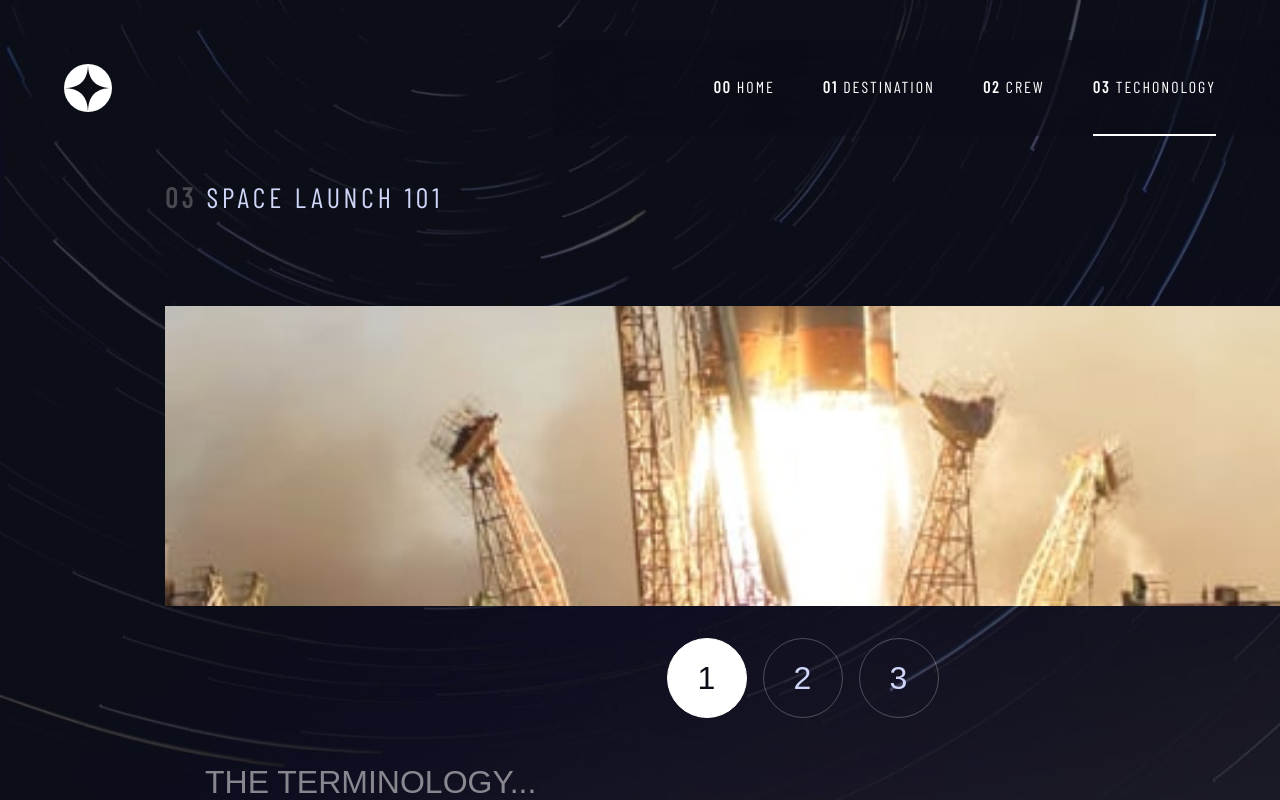
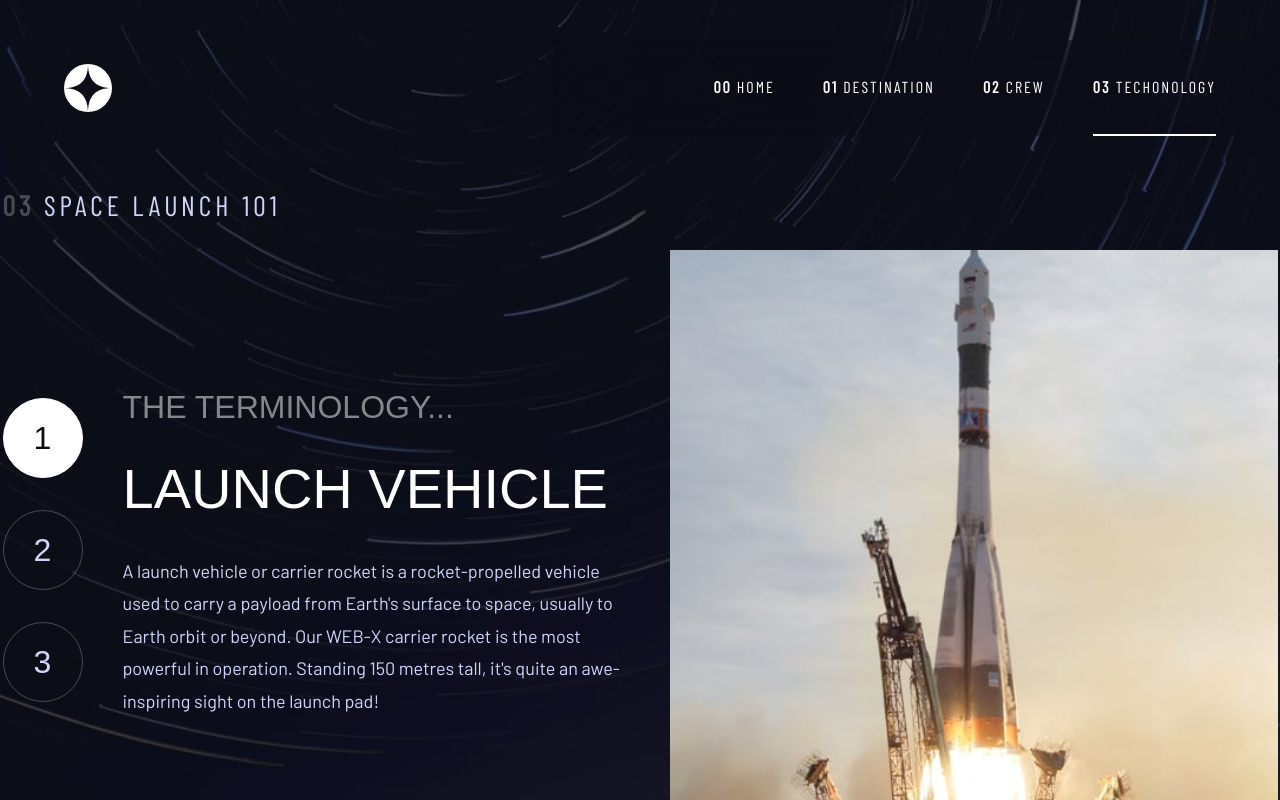
Before and after one commit to Md-Talim/fm-space-tourism, a Next.js app: page /technology in a window 1280 px wide. Shown: the top 800 px of the page. Built offline with nearby package versions, Linux system fonts and the light colour scheme; a web font is replaced by a local one.

Commit message:
feat: Implement desktop responsive styling for technology page

```diff
--- a/src/app/technology/page.tsx
+++ b/src/app/technology/page.tsx
@@ -16,14 +16,14 @@ const TechnologyPage = () => {
   };
 
   return (
-    <section className="my-6 space-y-6 sm:my-10 md:ml-[165px] md:h-[792px] md:w-[1275px]">
+    <section className="my-6 space-y-6 sm:my-10 md:my-12 md:ml-[165px] xl:mx-auto xl:max-w-[1275px]">
       <div className="sm:px-10 md:px-0">
         <PageTitle index={3} title="Space Launch 101" />
       </div>
 
-      <section className="flex flex-col gap-8">
-        <div className="pt-20 sm:pt-16">
-          <div className="relative h-[300px] overflow-hidden sm:hidden md:block">
+      <section className="flex flex-col items-center justify-between gap-8 md:flex-row-reverse md:flex-wrap xl:flex-nowrap">
+        <div className="pt-20 sm:pt-16 md:pt-0">
+          <div className="relative h-[300px] w-screen overflow-hidden sm:hidden md:block md:h-[600px] md:w-[608px]">
             <Image
               src={selectedTechnology.images.portrait}
               alt={selectedTechnology.name}
@@ -31,7 +31,7 @@ const TechnologyPage = () => {
               className="object-cover object-bottom"
             />
           </div>
-          <div className="relative hidden h-[356px] w-full sm:block md:hidden">
+          <div className="relative hidden sm:block sm:h-[356px] sm:w-screen md:hidden">
             <Image
               src={selectedTechnology.images.landscape}
               alt={selectedTechnology.name}
@@ -41,17 +41,19 @@ const TechnologyPage = () => {
           </div>
         </div>
 
-        <div className="flex flex-col items-center gap-10 px-6 sm:px-10">
+        <div className="flex flex-col items-center gap-10 px-6 sm:px-10 md:flex-row md:px-0">
           <Pagination
             selectedTechnologyIndex={selectedTechnologyIndex}
             onTechnologyChange={handleTechnologyChange}
           />
-          <div className="space-y-4 text-center md:text-left">
+          <div className="space-y-4 text-center md:space-y-6 md:text-left">
             <div className="space-y-4">
               <p className="text-preset-4 text-white/50">The Terminology...</p>
               <h2 className="text-preset-3">{selectedTechnology.name}</h2>
             </div>
-            <p className="text-preset-9">{selectedTechnology.description}</p>
+            <p className="text-preset-9 max-w-prose">
+              {selectedTechnology.description}
+            </p>
           </div>
         </div>
       </section>
--- a/src/app/technology/pagination.tsx
+++ b/src/app/technology/pagination.tsx
@@ -11,7 +11,7 @@ export const Pagination = ({
   onTechnologyChange,
 }: Props) => {
   return (
-    <div className="flex gap-x-4">
+    <div className="flex gap-x-4 md:flex-col md:gap-y-8">
       {[0, 1, 2].map((item) => (
         <button
           key={item}
```
